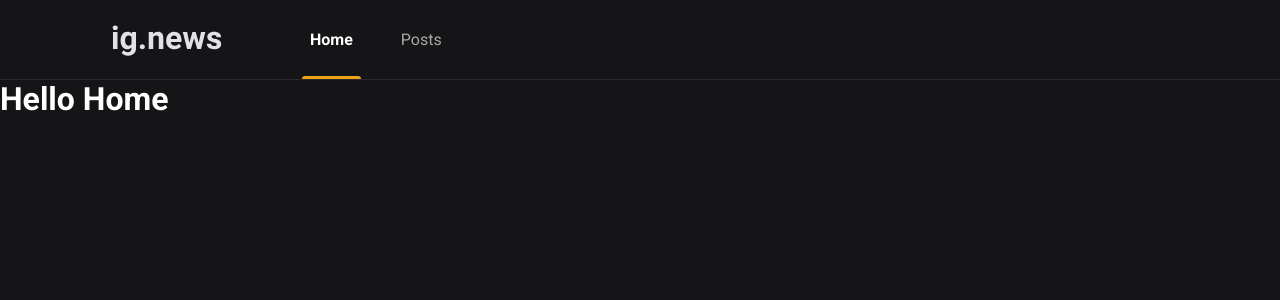
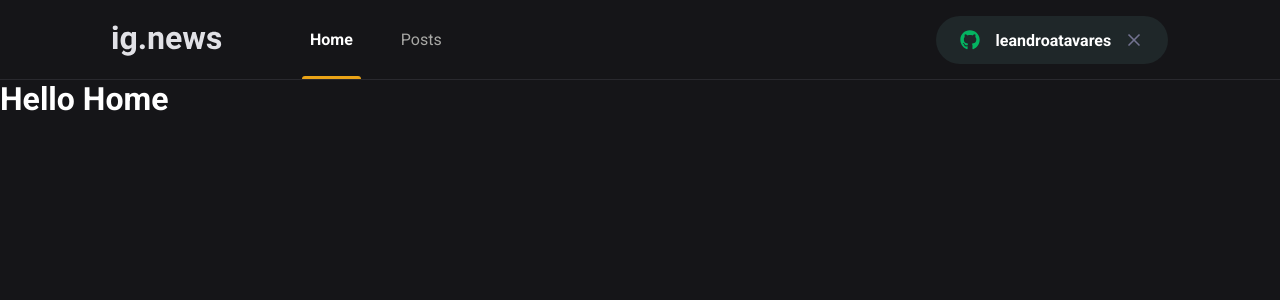
Before and after one commit to leandroatavares/ignite-ignews, a Next.js app: page / in a window 1280 px wide. Shown: the top 300 px of the page. Built offline with nearby package versions, Linux system fonts and the light colour scheme.

Commit message:
adiciona botao signIn

```diff
--- a/src/components/Header/index.tsx
+++ b/src/components/Header/index.tsx
@@ -1,3 +1,5 @@
+import { SignInButton } from '../SignInButton'
+
 import styles from './styles.module.scss'
 
 export function Header() {
@@ -9,6 +11,8 @@
           <a className={styles.active}>Home</a>
           <a>Posts</a>
         </nav>
+
+        <SignInButton />
       </div>
     </header>
   )
--- a/src/components/Header/styles.module.scss
+++ b/src/components/Header/styles.module.scss
@@ -50,4 +50,9 @@
       }
     }
   }
+
+  button {
+    margin-left: auto;
+  }
+
 }
--- /dev/null
+++ b/src/components/SignInButton/index.tsx
@@ -0,0 +1,28 @@
+
+import { FaGithub } from 'react-icons/fa'
+import { FiX } from 'react-icons/fi'
+
+import styles from './styles.module.scss';
+
+export function SignInButton() {
+  const isUserLoggedIn = true;
+
+  return isUserLoggedIn ? (
+    <button
+    type="button"
+    className={styles.signInButton}
+  >
+    <FaGithub color='#04b361' />
+    leandroatavares
+    <FiX color='#737390' className={styles.closeIcon}/>
+  </button>
+  ) : (
+    <button
+      type="button"
+      className={styles.signInButton}
+    >
+      <FaGithub color='#eba417' />
+      Sign in with Github
+    </button>
+  )
+}
--- /dev/null
+++ b/src/components/SignInButton/styles.module.scss
@@ -0,0 +1,32 @@
+.signInButton {
+  height: 3rem;
+  border-radius: 3rem;
+  background: var(--gray-850);
+  border: 0;
+  padding: 0 1.5rem;
+
+  display: flex;
+  align-items: center;
+  justify-content: center;
+
+  color: var(--white);
+  font-weight: bold;
+
+  svg {
+    width: 20px;
+    height: 20px;
+  }
+
+  svg.closeIcon {
+    margin-left: .8rem;
+  }
+
+  svg:first-child {
+    margin-right: 1rem;
+  }
+
+  transition: filter .2s;
+  &:hover {
+    filter: brightness(0.8);
+  }
+}
--- a/src/styles/global.scss
+++ b/src/styles/global.scss
@@ -10,6 +10,7 @@
   --gray-100: #e1e1e6;
   --gray-300: #a8a8a5;
   --gray-800: #29292e;
+  --gray-850: #1f2729;
   --gray-900: #151518;
 
   --cyan-500: #61d4fb;
```
